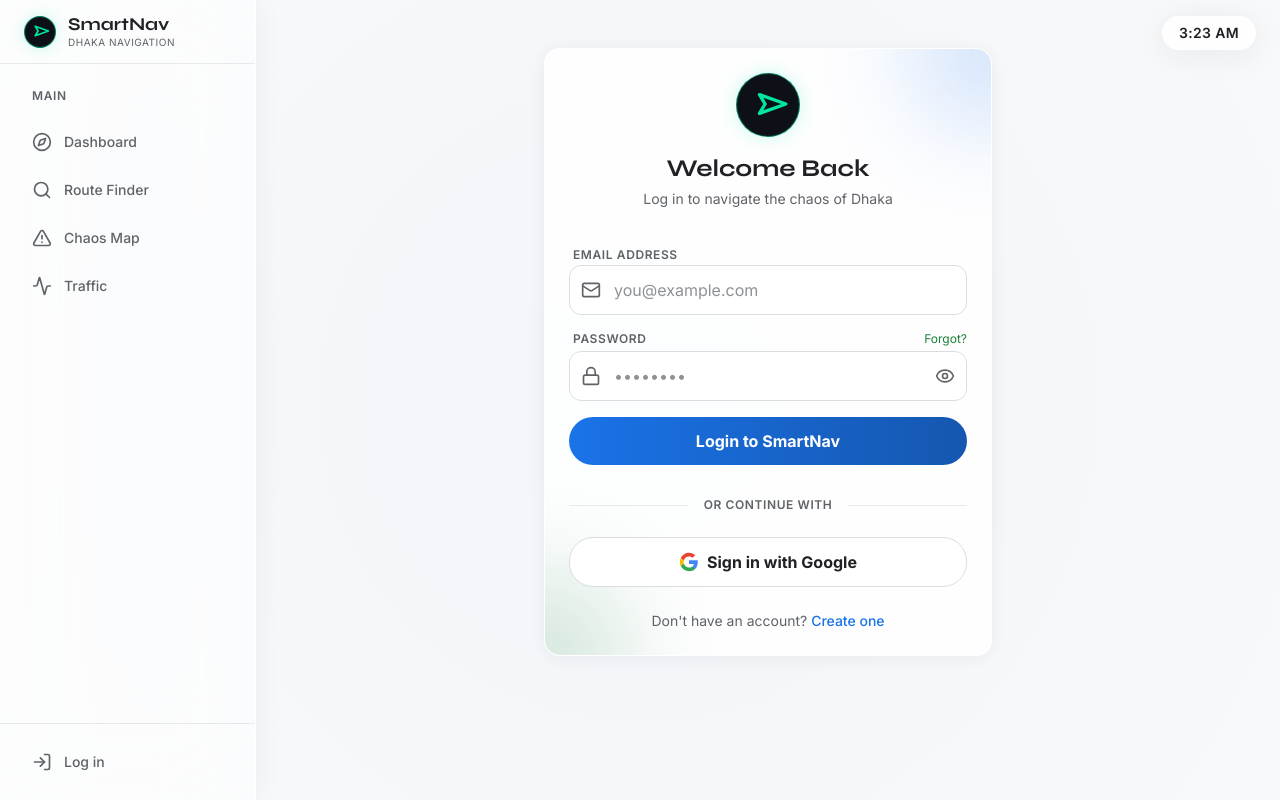
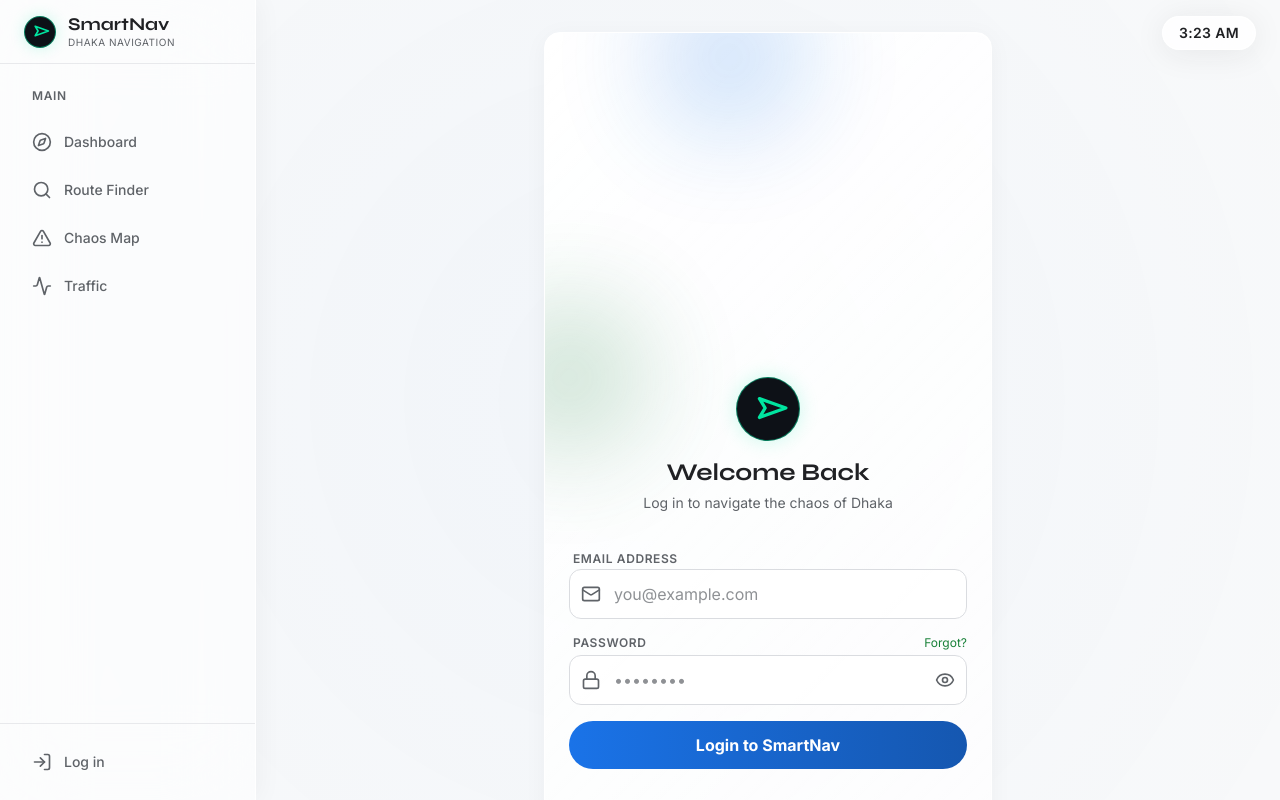
Before and after one commit to Ahmedbracu/SmartNav, a Next.js app: page /login in a window 1280 px wide. Shown: the top 800 px of the page. Built offline with nearby package versions, Linux system fonts and the light colour scheme; no server answers.

Commit message:
Enhance: Premium UI glass-cards and instantaneous loading state

```diff
--- a/src/app/globals.css
+++ b/src/app/globals.css
@@ -53,19 +53,42 @@
 }
 
 .glass-card {
-  background: var(--surface);
-  backdrop-filter: blur(20px);
-  -webkit-backdrop-filter: blur(20px);
+  background: linear-gradient(135deg, rgba(255,255,255,0.95) 0%, rgba(255,255,255,0.7) 100%);
+  backdrop-filter: blur(24px);
+  -webkit-backdrop-filter: blur(24px);
   border-radius: var(--radius-sm);
-  border: 1px solid rgba(255,255,255,0.9);
-  box-shadow: 0 2px 16px rgba(32, 33, 36, 0.06);
+  border: 1px solid rgba(255,255,255,1);
+  box-shadow: 0 4px 24px rgba(32, 33, 36, 0.04), inset 0 1px 1px rgba(255,255,255,0.6);
   padding: 24px;
-  transition: all 0.3s cubic-bezier(0.25, 0.8, 0.25, 1);
+  transition: all 0.4s cubic-bezier(0.25, 0.8, 0.25, 1);
+  position: relative;
+  overflow: hidden;
+}
+
+.glass-card::before {
+  content: '';
+  position: absolute;
+  top: 0; left: 0; right: 0; bottom: 0;
+  background: radial-gradient(800px circle at var(--mouse-x, 50%) var(--mouse-y, 50%), rgba(255,255,255,0.4), transparent 40%);
+  opacity: 0;
+  transition: opacity 0.4s;
+  pointer-events: none;
+  z-index: 0;
+}
+
+.glass-card:hover::before {
+  opacity: 1;
+}
+
+.glass-card > * {
+  position: relative;
+  z-index: 1;
 }
 
 .glass-card:hover {
-  box-shadow: 0 8px 24px rgba(32, 33, 36, 0.12);
-  transform: translateY(-2px);
+  box-shadow: 0 12px 32px rgba(32, 33, 36, 0.1), inset 0 1px 1px rgba(255,255,255,0.8);
+  transform: translateY(-3px) scale(1.01);
+  border-color: rgba(255,255,255,1);
 }
 
 /* Inputs and Selects specific to light glass theme */
--- /dev/null
+++ b/src/app/loading.tsx
@@ -0,0 +1,21 @@
+import { Navigation } from "lucide-react";
+
+export default function Loading() {
+  return (
+    <div className="flex-1 flex flex-col items-center justify-center min-h-[60vh] animate-in fade-in duration-500">
+      <div className="relative w-20 h-20 flex items-center justify-center mb-6">
+        <div className="absolute inset-0 border-4 border-[#1A73E8]/20 rounded-full animate-ping" style={{ animationDuration: '1.5s' }}></div>
+        <div className="absolute inset-2 border-4 border-[#1A73E8]/40 rounded-full animate-pulse" style={{ animationDuration: '2s' }}></div>
+        <div className="w-14 h-14 rounded-full bg-gradient-to-tr from-[#1A73E8] to-[#4285F4] text-white flex items-center justify-center shadow-[0_0_24px_rgba(26,115,232,0.5)] z-10">
+          <Navigation className="w-6 h-6 animate-pulse" />
+        </div>
+      </div>
+      <div className="text-xl font-bold text-[#202124] font-['Syne'] tracking-wide">
+        Loading...
+      </div>
+      <div className="text-sm text-[#5F6368] mt-2 font-medium">
+        Fetching real-time data
+      </div>
+    </div>
+  );
+}
```
